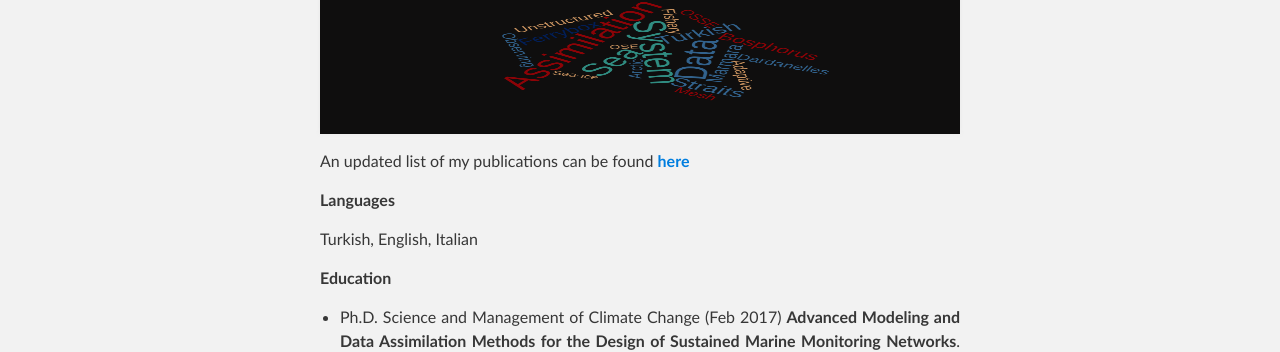
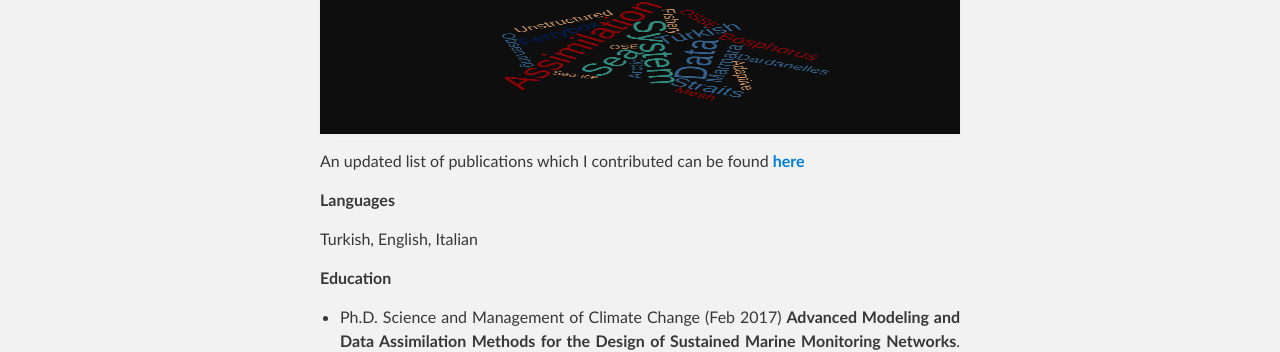
Before and after one commit to aydogduali/aydogduali.github.io, a Jekyll site: the page built from about/index.md, in a window 1280 px wide. Shown: the part 522-874 px from the top of the page. Built offline with Jekyll 4.4.1, drawn with Linux system fonts in a browser that asks for light colours; the repository's description, which GitHub fills in, is left out.

Commit message:
updated order

```diff
--- a/about/index.md
+++ b/about/index.md
@@ -3,7 +3,7 @@
 ---
 ![](../pics/wordcloud.png){:height="150px" width="640px"}
 
-An updated list of my publications can be found **[here](/about/publication)**
+An updated list of publications which I contributed can be found **[here](/about/publication)**
 
 **Languages**
 
```
